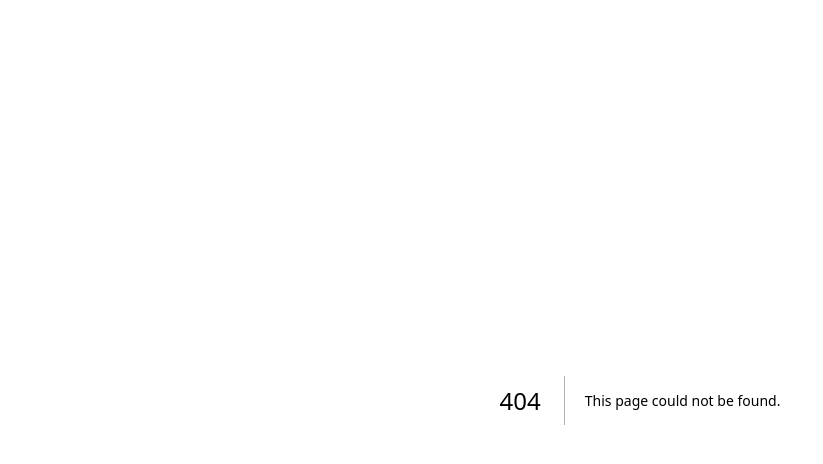
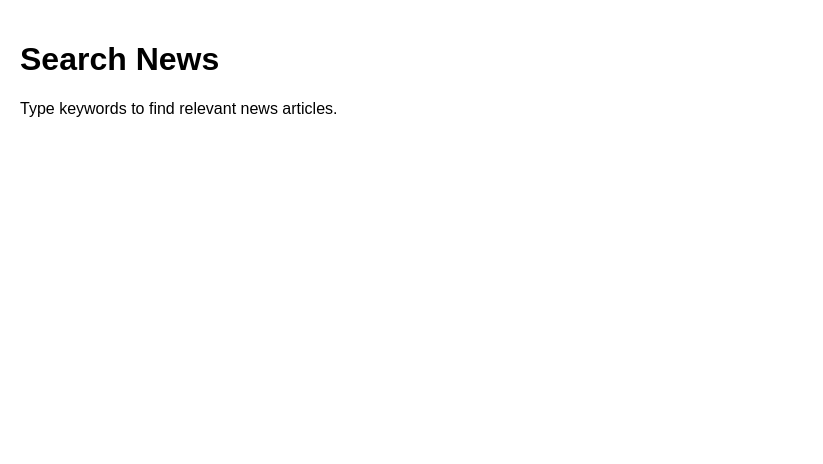
Before and after one commit to makej7403-bit/newsplus, a Next.js app: page /search in a window 1280 px wide. Before the commit this address had no page. Shown: the top 464 px of the page, without its empty margins (0-823 px from the left). Built offline with nearby package versions, Linux system fonts and the light colour scheme.

Commit message:
Create page.js

```diff
--- /dev/null
+++ b/app/search/page.js
@@ -0,0 +1,8 @@
+export default function SearchPage() {
+  return (
+    <main style={{ padding: "20px" }}>
+      <h1>Search News</h1>
+      <p>Type keywords to find relevant news articles.</p>
+    </main>
+  );
+}
```
